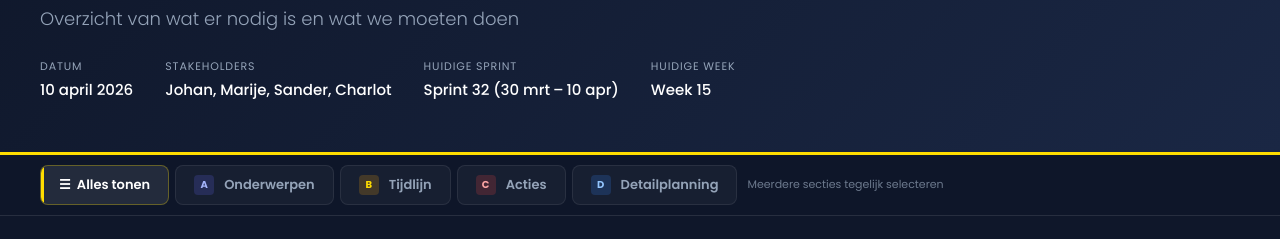
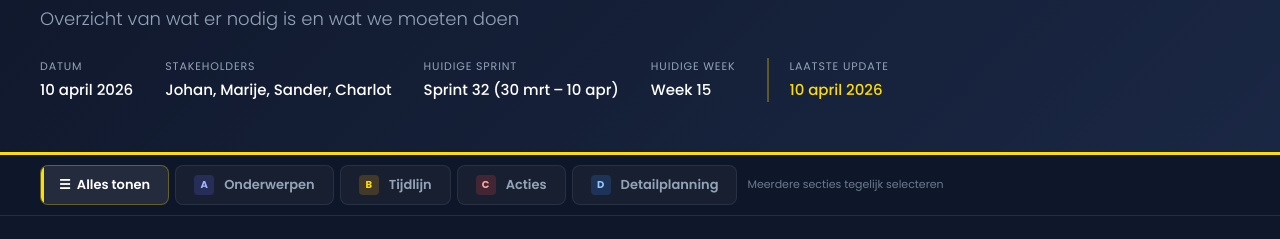
Before and after one commit to BrentCF/Cleverdesk-Uitfaseringsplan, a plain HTML site: page index.html in a window 1280 px wide. Shown: the part 161-400 px from the top of the page. Drawn offline with Linux system fonts and the light colour scheme.

Commit message:
Add last update date to hero section
Added a new meta item for the last update date in the hero section.

```diff
--- a/index.html
+++ b/index.html
@@ -534,6 +534,10 @@ body { font-family: var(--cf-font-body); background: var(--cf-dark); color: var(
       <div class="hero-meta-item">
         <span class="hero-meta-label">Huidige Week</span>
         <span class="hero-meta-value" id="hero-week">—</span>
+      </div>
+      <div class="hero-meta-item" style="border-left:2px solid rgba(255,221,0,0.3);padding-left:20px;">
+        <span class="hero-meta-label">Laatste update</span>
+        <span class="hero-meta-value" style="color:var(--cf-yellow);">10 april 2026</span>
       </div>
     </div>
   </div>
```
